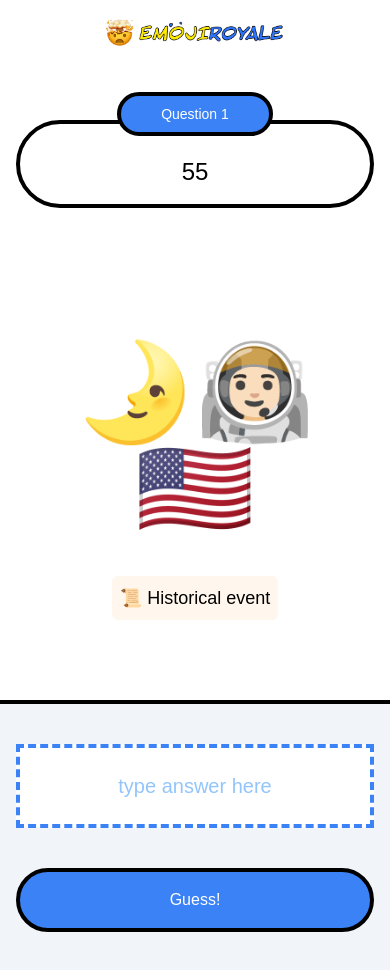
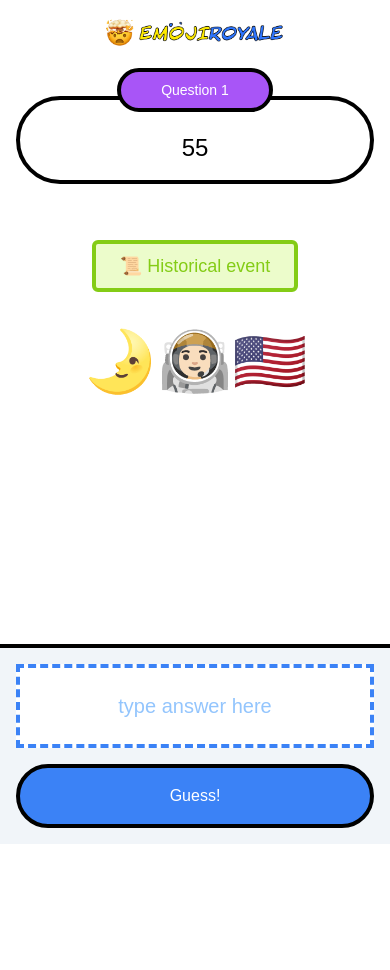
Before and after one commit to eliotrhys/emojiroyale, a Next.js app: page /game in a window 390 px wide. After the commit the page ends 844 px from the top, so only its background shows below. Built offline with nearby package versions, Linux system fonts and the light colour scheme; a web font is replaced by a local one.

Commit message:
bunch more work done

```diff
--- a/components/Countdown.tsx
+++ b/components/Countdown.tsx
@@ -33,7 +33,7 @@ export default function Countdown(props: CountdownProps) {
       }, [props.timeRemaining]);
 
     return (
-        <div className="mb-6 flex justify-center">
+        <div className="mb-4 lg:mb-6 flex justify-center">
             <div className={"text-2xl px-10 py-4 pt-8 text-center border-4 border-black rounded-full inline-block mx-auto w-full lg:w-1/2 " + (danger ? "bg-red-500 text-white danger-pulse" : "bg-white text-black")}>{props.timeRemaining}</div>
         </div>
     )
--- /dev/null
+++ b/components/CountdownScreen.tsx
@@ -0,0 +1,24 @@
+import React from "react";
+import Points from "./Points";
+
+interface CountdownScreenProps {
+  introCount: number;
+}
+
+export default function CountdownScreen(props: CountdownScreenProps) {
+
+  return (
+    <div className="min-h-screen min-w-screen text-center">
+      <div className="container mx-auto px-4 min-h-screen">
+          <div className="flex flex-col justify-between">
+            <div>
+              <div className="w-full">
+                <h1 className="huge-emoji">💩</h1>
+                <h1 className="text-5xl lg:text-5xl mb-10 font-black">{ props.introCount }</h1>
+              </div>
+          </div>
+        </div>
+      </div>
+    </div>
+  );
+}
--- a/components/Counter.tsx
+++ b/components/Counter.tsx
@@ -1,8 +1,8 @@
 export default function Counter(props: { count: number }) {
   return (
-    <div className="mt-10">
+    <div className="mt-4 lg:mt-10">
         <div className="flex justify-center">
-          <div className="text-sm -mb-4 px-10 py-2 text-center border-4 border-black relative z-10 bg-blue-500 text-white rounded-full inline-block">Question { props.count + 1 }</div>
+          <div className="text-sm -mb-4 px-10 py-2 text-center border-4 border-black relative z-10 bg-purple-500 text-white rounded-full inline-block">Question { props.count + 1 }</div>
         </div>
     </div>
   )
--- a/components/EmojiDisplay.tsx
+++ b/components/EmojiDisplay.tsx
@@ -39,15 +39,15 @@ export default function EmojiDisplay(props: EmojiDisplayProps) {
   const finalEmojis = hasMultiCharEmoji(props.emoji);
 
   return (
-      <div className="mb-20 mx-auto text-center">
+      <div className="mb-0 lg:mb-20 mx-auto text-center">
+        <div className="text-lg lg:text-xl text-center border-4 border-lime-500 text-lime-500 bg-lime-100 px-6 inline-block rounded-md p-2 text-center mb-10">{props.mediaType}</div>
         <div className="flex justify-center">
           {finalEmojis.map((emoji: string, index: number) => (
-            <div key={index} className="text-8xl md:text-8xl lg:text-9xl mb-10 hover:scale-125 hover:rotate-[15deg] ease-in-out duration-100 mx-4 hover:cursor-pointer">
+            <div key={index} className="text-6xl md:text-8xl lg:text-9xl mb-10 hover:scale-125 hover:rotate-[15deg] ease-in-out duration-100 mx-2 lg:mx-4 hover:cursor-pointer">
               {emoji}
             </div>
           ))}
         </div>
-        <div className="text-lg lg:text-xl text-center bg-orange-50 inline-block rounded-md p-2 text-center">{props.mediaType}</div>
       </div>
   )
 }
--- a/components/GameForm.tsx
+++ b/components/GameForm.tsx
@@ -19,6 +19,7 @@ import horizontalLogo from "../public/images/horizontal_logo.png";
 
 // Types
 import Question from "../app/types/Question";
+import CountdownScreen from "./CountdownScreen";
 
 type Guess = {
   guess: string;
@@ -44,6 +45,9 @@ export default function GameForm() {
     parseInt(localStorage.getItem("highestScore") ?? "0")
   );
   const [showCongratulationsScreen, setShowCongratulationsScreen] = useState(false);
+  const [showCountdownScreen, setShowCountdownScreen] = useState(false);
+  const [introCountdown, setIntroCountdown] = useState(3);
+  const [countdownInterval, setCountdownInterval] = useState<NodeJS.Timeout | null>(null);
 
   // Shuffle the questions array and store the shuffled array in state
   const [shuffledQuestions, setShuffledQuestions] = useState<Question[]>([]);
@@ -90,12 +94,34 @@ export default function GameForm() {
   };
 
   const handleRestart = () => {
+
     setCount(0);
     setQuestionIndex(0);
     setGuesses([]);
     setShowCongratulationsScreen(false);
     setShuffledQuestions(shuffle(questions));
+
+    setShowCountdownScreen(true);
+    setIntroCountdown(3); // set the intro countdown to 3
+
+      // Clear any existing countdown interval
+    if (countdownInterval) {
+      clearInterval(countdownInterval);
+    }
+
+    // Start a new countdown interval
+    const newCountdownInterval = setInterval(() => {
+      if (introCountdown > 0) {
+        setIntroCountdown((prevCount) => prevCount - 1);
+      } else {
+        setShowCountdownScreen(false);
         setTimeRemaining(60);
+        clearInterval(newCountdownInterval); // Clear the new interval when it is done
+      }
+    }, 1000);
+
+    setCountdownInterval(newCountdownInterval);
+
   };
 
   const handleCountdownFinish = () => {
@@ -107,11 +133,14 @@ export default function GameForm() {
   }
 
   return (
-    <div className="min-h-screen min-w-screen flex flex-col justify-between">
+    <div className="h-screen w-screen flex flex-col justify-between">
       {showCongratulationsScreen ? (
         <CongratulationsScreen onRestart={handleRestart} count={count} guesses={guesses} finalScore={guesses.filter((guess) => guess.isCorrect === true).length} />
+      ) : showCountdownScreen ? (
+        <CountdownScreen introCount={introCountdown} />
       ) : (
         <>
+        <div>
           <div className="px-4 pt-4">
             <Link href="/">
               <Image alt="Horizontal Logo" className="mx-auto lg:m-0" src={horizontalLogo} height={36} />
@@ -120,12 +149,15 @@ export default function GameForm() {
           <div className="container mx-auto px-4">
             <div className="grid">
                 <div className="w-full lg:w-2/3 xl:w-1/3 mx-auto flex flex-col justify-between">
-                <div className="mb-10">
+                  <div className="">
                     <Counter count={count} />
                     <Countdown timeRemaining={timeRemaining} onTimeTick={handleTimeTick} onCountdownFinish={handleCountdownFinish} />
+                    <div className="mb-4 lg:mb-6">
                       <Points count={count} guesses={guesses} />
                     </div>
+                  </div>
                   <EmojiDisplay emoji={emoji} mediaType={mediaType} />
+                </div>
               </div>
           </div>
         </div>
@@ -133,7 +165,7 @@ export default function GameForm() {
           <div className="container mx-auto px-4">
             <div className="grid">
               <div className="w-full lg:w-2/3 xl:w-1/3 mx-auto flex flex-col justify-between">
-                <div className="mt-10">
+                <div className="mt-4 lg:mt-10">
                   <GuessInput
                     answer={title}
                     potentialAnswers={acceptableAnswers}
--- a/components/GuessInput.tsx
+++ b/components/GuessInput.tsx
@@ -49,10 +49,10 @@ export default function GuessInput(props: GuessInputProps) {
     };
 
     return (
-        <form className="mb-10 bg-slate-100">
-          <div className="mb-10">
+        <form className="mb-4 lg:mb-10 bg-slate-100">
+          <div className="mb-4 lg:mb-10">
             <input
-              className="text-xl p-4 py-6 text-center focus:scale-110 focus:outline-none ease-in-out duration-100 border-dashed border-4 text-blue-500 border-blue-500 placeholder:text-blue-300 w-full"
+              className="text-xl p-4 py-6 text-center hover:scale-105 lg:focus:scale-110 focus:outline-none ease-in-out duration-100 border-dashed border-4 border-blue-500 placeholder:text-blue-300 w-full"
               type="text"
               id="guess"
               name="guess"
@@ -63,7 +63,7 @@ export default function GuessInput(props: GuessInputProps) {
           </div>
 
           <div>
-            <input className="px-10 py-4 w-full text-center hover:scale-110 ease-in-out duration-100 border-4 border-black bg-blue-500 hover:bg-blue-700 text-white rounded-full inline-block" type="submit" value="Guess!" onClick={handleSubmit} />
+            <input className="px-10 py-4 w-full text-center hover:scale-105 lg:hover:scale-110 ease-in-out duration-100 border-4 border-black bg-blue-500 hover:bg-blue-700 text-white rounded-full inline-block" type="submit" value="Guess!" onClick={handleSubmit} />
           </div>
         </form>
     );
--- a/components/Points.tsx
+++ b/components/Points.tsx
@@ -14,15 +14,13 @@ export default function Points(props: PointsProps) {
 
   const answers = props.guesses.map((guess, index) =>
     guess.isCorrect ? <div key={index} className="h-8 w-8 p-2 mx-2 border-4 border-black bg-green-500 rounded-full"></div> :
-    <div key={index} className="h-8 w-8 p-2 mx-2 border-4 border-black bg-red-500 rounded-full"></div>
+    <div key={index} className="h-4 w-4 lg:h-8 lg:w-8 p-2 mx-2 border-4 border-black bg-red-500 rounded-full"></div>
   );
 
   return (
-    <div className="mb-10 h-8">
+    <div className="h-6 lg:h-8">
       <div className="flex justify-center">
-
         { answers }
-
       </div>
     </div>
   )
--- a/styles/globals.css
+++ b/styles/globals.css
@@ -20,6 +20,44 @@ a {
           box-sizing: border-box;
 }
 
+.danger-pulse {
+  -webkit-animation: dangerPulse 1s ease infinite;
+          animation: dangerPulse 1s ease infinite;
+}
+
+.intro-page {
+  background-image: url("../public/images/heart.png");
+  background-size: cover;
+  background-repeat: no-repeat;
+  background-position: right;
+}
+
+.huge-emoji {
+  font-size: 120px;
+}
+
+@media (min-width: 1024px) {
+  .huge-emoji {
+    font-size: 200px;
+  }
+  @-webkit-keyframes dangerPulse {
+    0%, 100% {
+      scale: 1;
+    }
+    50% {
+      scale: 1.05;
+    }
+  }
+  @keyframes dangerPulse {
+    0%, 100% {
+      scale: 1;
+    }
+    50% {
+      scale: 1.05;
+    }
+  }
+}
+
 @-webkit-keyframes dangerPulse {
   0%, 100% {
     scale: 1;
@@ -37,26 +75,4 @@ a {
     scale: 1.1;
   }
 }
-
-.danger-pulse {
-  -webkit-animation: dangerPulse 1s ease infinite;
-          animation: dangerPulse 1s ease infinite;
-}
-
-.intro-page {
-  background-image: url("../public/images/heart.png");
-  background-size: cover;
-  background-repeat: no-repeat;
-  background-position: right;
-}
-
-.huge-emoji {
-  font-size: 160px;
-}
-
-@media (min-width: 1024px) {
-  .huge-emoji {
-    font-size: 200px;
-  }
-}
 /*# sourceMappingURL=globals.css.map */
--- a/styles/globals.scss
+++ b/styles/globals.scss
@@ -21,14 +21,6 @@ a {
   box-sizing: border-box;
 }
 
-@keyframes dangerPulse {
-  0%, 100% {
-    scale: 1;
-  }
-  50% {
-    scale: 1.1;
-  }
-}
 
 .danger-pulse {
   animation: dangerPulse 1s ease infinite;
@@ -42,11 +34,29 @@ a {
 }
 
 .huge-emoji {
-  font-size: 160px;
+  font-size: 120px;
 }
 
 @media (min-width: 1024px) {
   .huge-emoji {
     font-size: 200px;
   }
+
+  @keyframes dangerPulse {
+    0%, 100% {
+      scale: 1;
+    }
+    50% {
+      scale: 1.05;
+    }
+  }
 }
+
+@keyframes dangerPulse {
+  0%, 100% {
+    scale: 1;
+  }
+  50% {
+    scale: 1.1;
+  }
+}
```
Also changed, not shown: app/page.tsx (+54 -5 lines), components/CongratulationsScreen.tsx (+16 -8 lines), 1 other file (tests, documents, lock files or other folders). Lines whose indentation alone changed are shown as unchanged.
